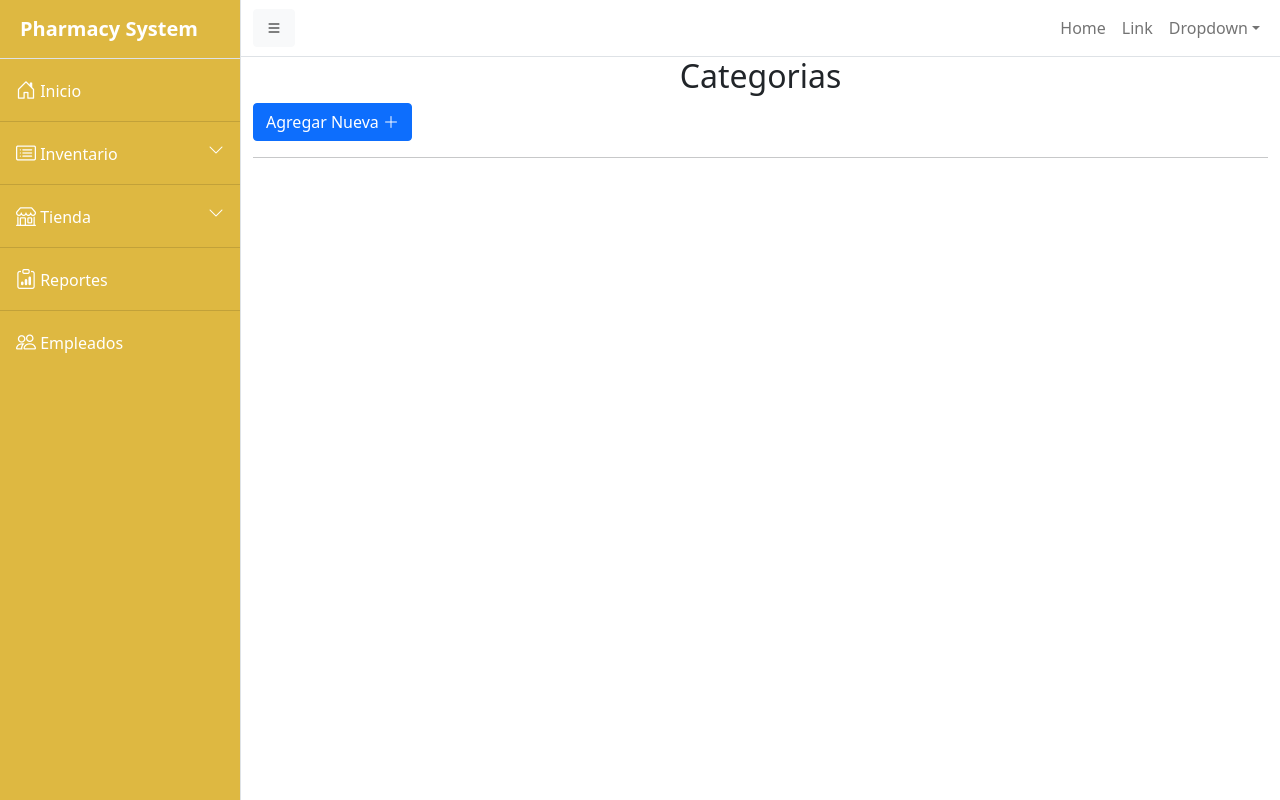
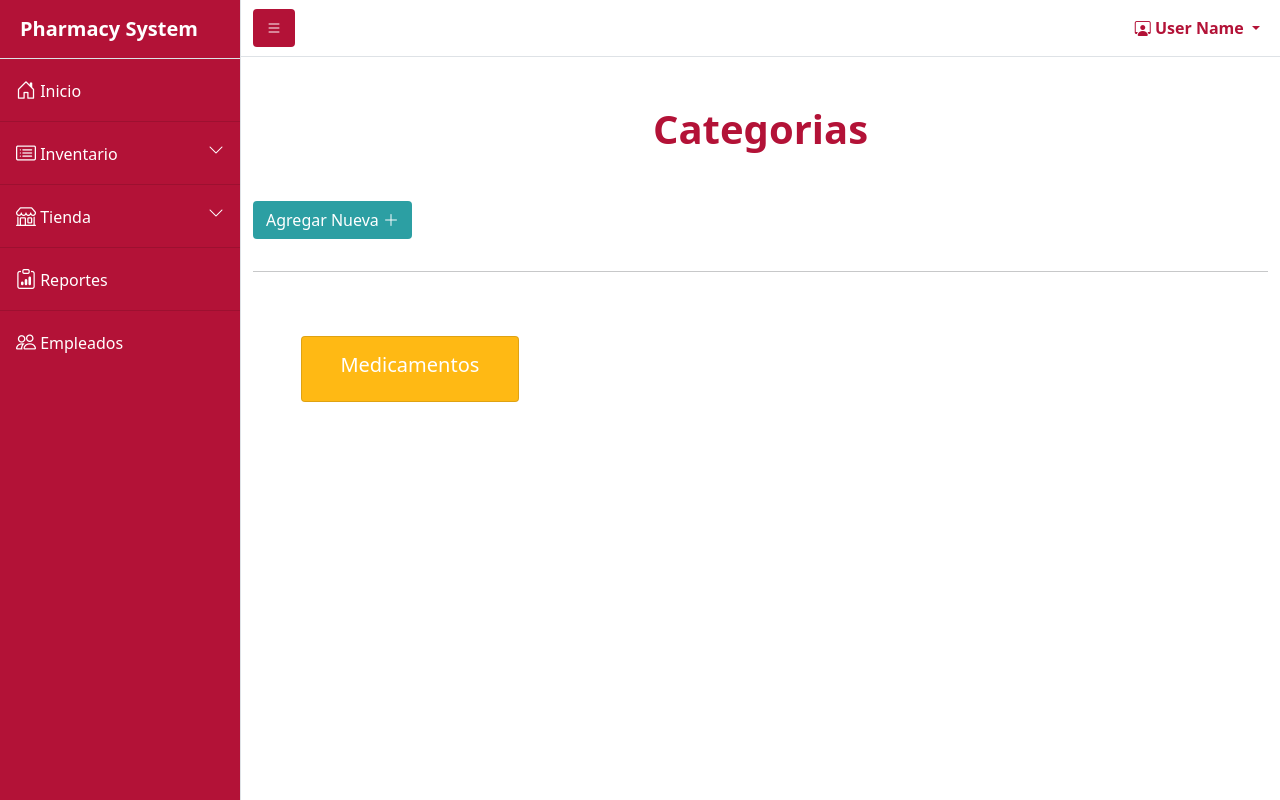
Before and after one commit to FelixAVeras/PharmacySystem_web, a PHP site: page /categorias.php in a window 1280 px wide. Run offline with PHP 8.4, Linux system fonts and the light colour scheme; data comes from the database, SQL or seed files in the repository; both versions use the stored data as it was after the commit; data that the repository does not hold is empty; some libraries are stand-ins or nearby versions.

Commit message:
Cambios
colores, diseños en las vistas

```diff
--- a/categorias.php
+++ b/categorias.php
@@ -11,6 +11,8 @@ if(isset($_POST['btn_logout'])){
 }
 ?>
 
+
+
 <!DOCTYPE html>
 <html lang="en">
 <head>
@@ -20,6 +22,8 @@ if(isset($_POST['btn_logout'])){
     <title>Pharmacy System - Categorias</title>
     <?php include ("headerLinks.php"); ?>
     <link rel="stylesheet" href="css/style.css">
+    <link rel="stylesheet" href="css/custom.css">
+
 </head>
 <body>
 <div class="d-flex" id="wrapper">
@@ -27,14 +31,19 @@ if(isset($_POST['btn_logout'])){
     <div id="page-content-wrapper">
         <?php include ("navbar.php"); ?>
         <div class="container-fluid">
-            <h2 class="text-center">Categorias</h2>
-            <button type="button" class="btn btn-primary" data-bs-toggle="modal" data-bs-target="#addCategoryModal">Agregar Nueva <i class="bi bi-plus-lg"></i></button>
+            <h1 class="text-center fw-bold mb-5 mt-5">
+                Categorias
+            </h1>
+            <button type="button" class="btn btnAgregar text-white mb-3" data-bs-toggle="modal" data-bs-target="#addCategoryModal">
+                Agregar Nueva
+                <i class="bi bi-plus-lg"></i>
+            </button>
 
             <hr>
-            <div class="row mt-3 categorias">
+            <div class="row mt-3 p-5 categorias">
             <?php
 
-            $query = "SELECT * FROM categoria";
+            $query = "SELECT * FROM categorias";
 
             $statement = $connection->query($query);
 
@@ -45,7 +54,7 @@ if(isset($_POST['btn_logout'])){
 
             <div class="col-sm-4 mb-3">
                 <a class="text-decoration-none" href="">
-                <div class="card ">
+                <div class="card w-75">
                     <div class="card-body">
                         <h5 class="card-title text-center text-white">
                             <?php echo $row['categoryName']; ?>
@@ -68,21 +77,21 @@ if(isset($_POST['btn_logout'])){
 
         <div class="modal fade" id="addCategoryModal" data-bs-backdrop="static">
             <div class="modal-dialog">
-                <div class="modal-content">
-                <div class="modal-header">
-                    <h5 class="modal-title" id="exampleModalLabel">Nueva Categoria</h5>
+                <div class="modal-content w-75">
+                <div class="modal-header text-center">
+                    <h5 class="modal-title titulo-modal ms-auto" id="exampleModalLabel">Nueva Categoria</h5>
                     <button type="button" class="btn-close" data-bs-dismiss="modal" aria-label="Close"></button>
                 </div>
                 <div class="modal-body">
                     <form action="categoryController.php" method="post">
                         <div class="form-group">
-                            <label for="categoryName" class="control-label">Nombre Categoria</label>
-                            <input type="text" name="categoryName" class="form-control" id="categoryName">
+                            <label for="categoryName" class="control-label mb-3 text-dark">Nombre Categoria</label>
+                            <input type="text" name="categoryName" class="form-control mb-3" id="categoryName">
                         </div>
                     </div>
-                    <div class="modal-footer">
-                        <button type="button" class="btn btn-danger" data-bs-dismiss="modal">Cancelar</button>
-                        <button type="submit" class="btn btn-success">Guardar Cambios</button>
+                    <div class="modal-footer d-inline-flex justify-content-center ">
+                        <button type="button" class="btn btn-cancelar" data-bs-dismiss="modal">Cancelar</button>
+                        <button type="submit" class="btn btn-guardarC">Guardar Cambios</button>
                     </form>
                 </div>
                 </div>
--- a/categoryController.php
+++ b/categoryController.php
@@ -14,7 +14,7 @@ if ($_SERVER["REQUEST_METHOD"] == "POST") {
     }
 
     if (empty($categoryName_err)) {
-        $sql = "INSERT INTO categoria (categoryName) VALUES (?)";
+        $sql = "INSERT INTO categorias (categoryName) VALUES (?)";
 
         if($stmt = $connection->prepare($sql)){
 
--- a/css/custom.css
+++ b/css/custom.css
@@ -1,17 +1,45 @@
-.sidebar-custom{
-  background-color: #DEB841;
+.sidebar-custom {
+  background-color: #b31237;
   color: #fff;
 }
 
 .list-custom a {
-  background-color: #DEB841;
-  color:#fff;
+  background-color: #b31237;
+  color: #fff;
 }
 
-.categorias .card{
-  background-color: #6D6A75;
+.categorias .card {
+  background-color: #ffb914;
 }
 
-h1{
-  color: red !important;
+.btnAgregar {
+  background-color: #2c9fa3;
 }
+h1 {
+  color: #b31237 !important;
+}
+
+.btnSidebar {
+  background-color: #b31237;
+  color: #fff;
+}
+
+.navTitulo a {
+  color: #b31237 !important;
+}
+
+/* Estilos modal */
+
+.titulo-modal {
+  color: #b31237;
+}
+
+.btn-cancelar {
+  background-color: #f03813;
+  color: #fff;
+}
+
+.btn-guardarC {
+  background-color: #2c9fa3;
+  color: #fff;
+}
--- a/navbar.php
+++ b/navbar.php
@@ -1,17 +1,23 @@
+<?php include ("headerLinks.php"); ?>
+    <link rel="stylesheet" href="css/style.css">
+    <link rel="stylesheet" href="css/custom.css">
+
+
 <nav class="navbar navbar-expand-lg navbar-light  border-bottom">
     <div class="container-fluid">
-        <button class="btn btn-light" id="sidebarToggle"><i class="bi bi-list"></i></button>
+        <button class="btn btnSidebar" id="sidebarToggle"><i class="bi bi-list"></i></button>
         <button class="navbar-toggler" type="button" data-bs-toggle="collapse" data-bs-target="#navbarSupportedContent" aria-controls="navbarSupportedContent" aria-expanded="false" aria-label="Toggle navigation"><span class="navbar-toggler-icon"></span></button>
         <!-- <h3 class="ml-2 d-block d-sm-none">Pharmacy System Web</h3> -->
         <div class="collapse navbar-collapse" id="navbarSupportedContent">
             <ul class="navbar-nav ms-auto mt-2 mt-lg-0">
-                <li class="nav-item active"><a class="nav-link" href="#!">Home</a></li>
-                <li class="nav-item"><a class="nav-link" href="#!">Link</a></li>
-                <li class="nav-item dropdown">
-                    <a class="nav-link dropdown-toggle" id="navbarDropdown" href="#" role="button" data-bs-toggle="dropdown" aria-haspopup="true" aria-expanded="false">Dropdown</a>
+                <li class="nav-item dropdown navTitulo">
+                    <a class="nav-link dropdown-toggle fw-bold " id="navbarDropdown" href="#" role="button" data-bs-toggle="dropdown" aria-haspopup="true" aria-expanded="false">
+                    <i class="bi bi-person-workspace"></i>
+                    User Name
+                    </a>
                     <div class="dropdown-menu dropdown-menu-end" aria-labelledby="navbarDropdown">
-                        <a class="dropdown-item" href="#!">Action</a>
-                        <a class="dropdown-item" href="#!">Another action</a>
+                        <a class="dropdown-item text-center" href="#!">Mi perfil</a>
+                        <a class="dropdown-item text-center" href="#!">Configuración</a>
                         <div class="dropdown-divider"></div>
                         <a class="dropdown-item" href="#!">
                         <form method='post' action="">
```
Also changed, not shown: css/productos.css (added, +15 -0 lines), pharmacydb.sql (+51 -12 lines), productos.php (+27 -2 lines).
